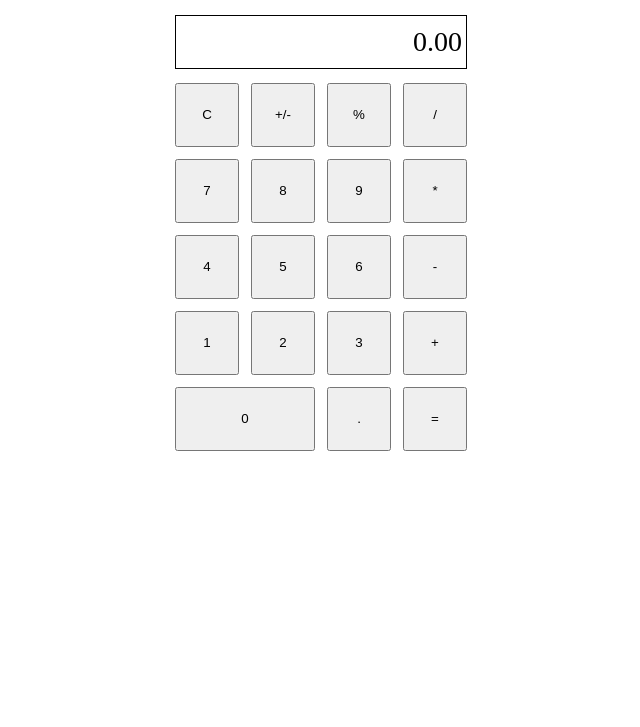
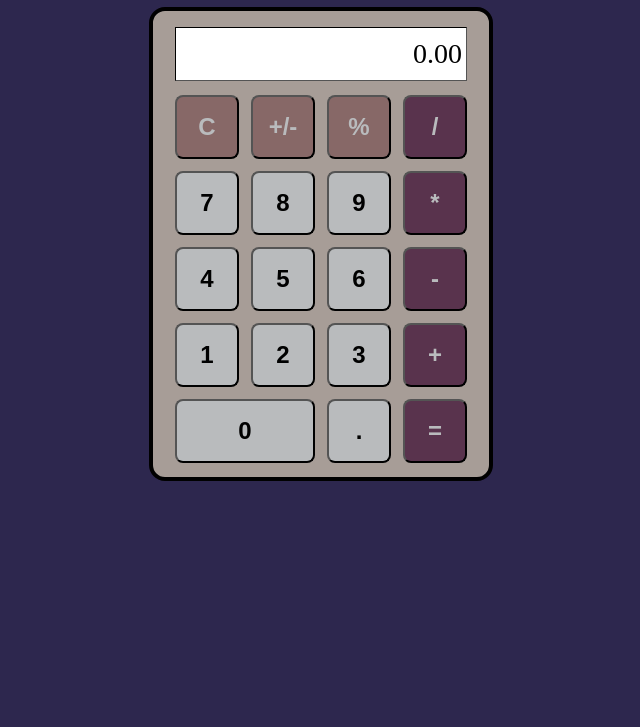
Before and after one commit to James-E-Sullivan/calculator, a plain HTML site: page index.html in a window 1280 px wide. Shown: the part 81-808 px from the top of the page, without its empty margins (319-959 px from the left). Drawn offline with Linux system fonts and the light colour scheme.

Commit message:
Add colors and border styles to multiple elements

```diff
--- a/style.css
+++ b/style.css
@@ -7,6 +7,7 @@ body {
     flex-direction: column;
     justify-content: space-between;
     align-items: center;
+    background-color: #2d274e;
 }
 
 .alignment-container {
@@ -21,6 +22,10 @@ body {
     align-items: center;
     width: 320px;
     height: 450px;
+    border: 4px solid black;
+    border-radius: 16px;
+    padding: 8px;
+    background-color: #a79d97;
 }
 
 .display {
@@ -28,9 +33,10 @@ body {
     justify-content: flex-end;
     align-items: center;
     flex: auto;
-    border: 1px solid black;
+    border: 1px inset black;
     width: 290px;
     margin: 8px;
+    background-color: white;
 }
 
 .display-content {
@@ -52,8 +58,25 @@ button {
     height: 64px;
     width: 64px;
     margin: 6px;
+    font-size: 24px;
+    font-weight: 600;
+    border-radius: 8px;
 }
 
 [id='0'] {
     width: 140px;
 }
+
+.num-btn {
+    background-color: #b9bbbd;
+}
+
+.operator-btn {
+    background-color: #59334d;
+    color: #b9bbbd;
+}
+
+.calc-btn {
+    background-color: #876867;
+    color: #b9bbbd;
+}
```
